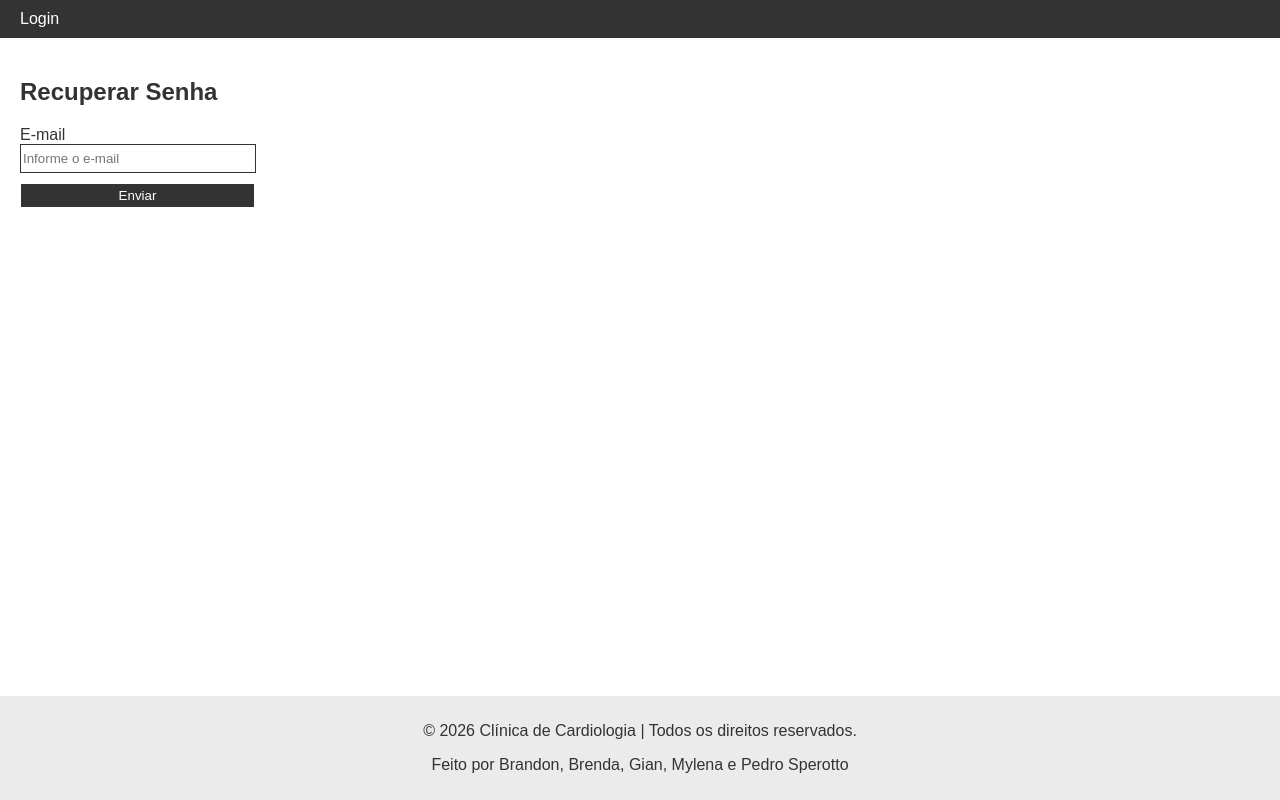
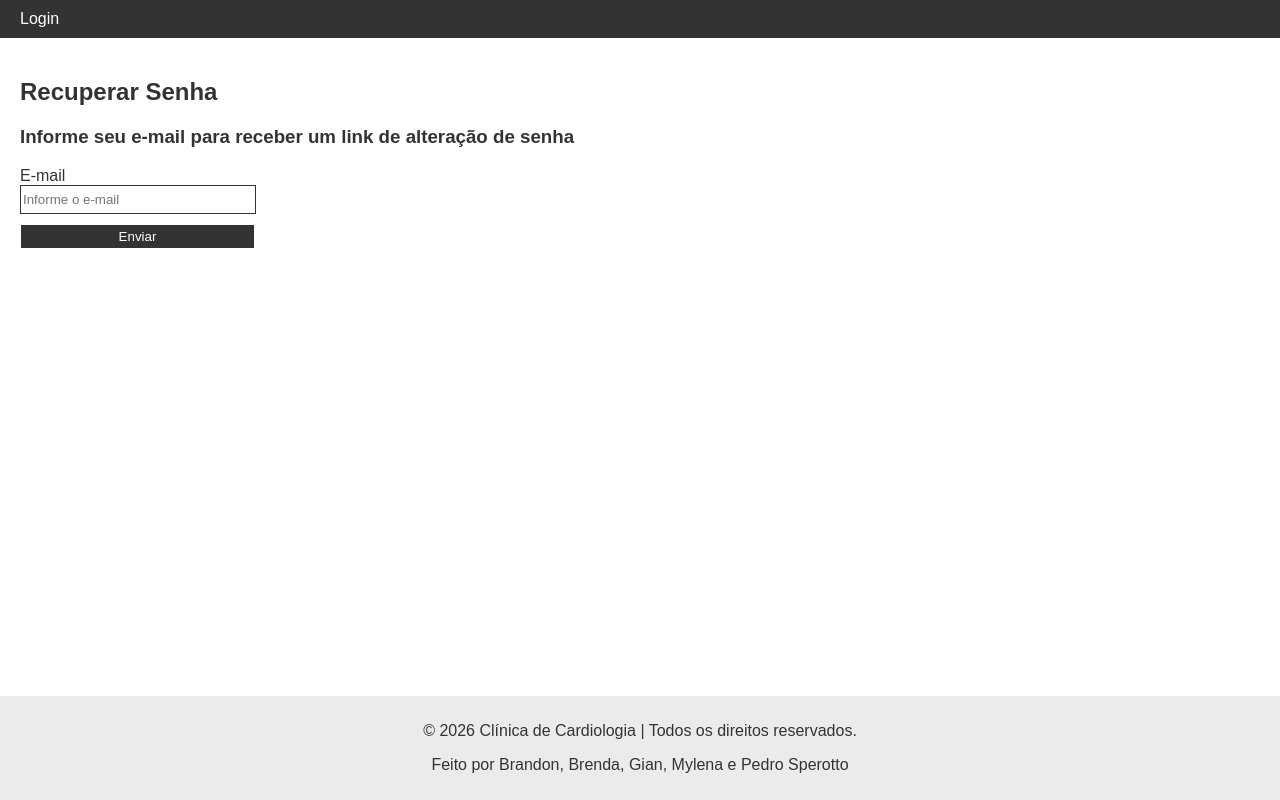
Before and after one commit to Brxndin/trabalho-qts, a React (Vite) app in the folder app/: page /recuperar-senha in a window 1280 px wide. Built offline with nearby package versions, Linux system fonts and the light colour scheme.

Commit message:
Descrição e links extras para formulários

```diff
--- a/app/src/components/FormLayout.jsx
+++ b/app/src/components/FormLayout.jsx
@@ -6,12 +6,14 @@ import { useAuth } from "../auth/AuthContext";
 // aqui eu decidi fazer um form padrão pra não repetir o código tantas vezes
 export default function FormLayout({
   title,
+  description,
   componentsAndNames,
   submitButtonText,
   linkReturn,
   linkGetData,
   linkStore,
   linkUpdate,
+  extraLinks,
   afterSubmitSuccesFunction,
   authPermission,
   createPermission,
@@ -109,6 +111,7 @@ export default function FormLayout({
   return (
     <>
       <h2>{title}</h2>
+      <h3>{description}</h3>
       {erro && <p id="form-error-message">Erro: {erro}</p>}
       <form onSubmit={handleSubmit}>
         {componentsAndNames && componentsAndNames.map((value) => {
@@ -152,6 +155,9 @@ export default function FormLayout({
             </div>
           );
         })}
+        {extraLinks && extraLinks.map((value) => {
+          return <p onClick={() => navigate(value.href)} className="form-link">{value.text}</p>
+        })}
         <button type="submit" id="form-submit-button">
           {submitButtonText}
         </button>
```
